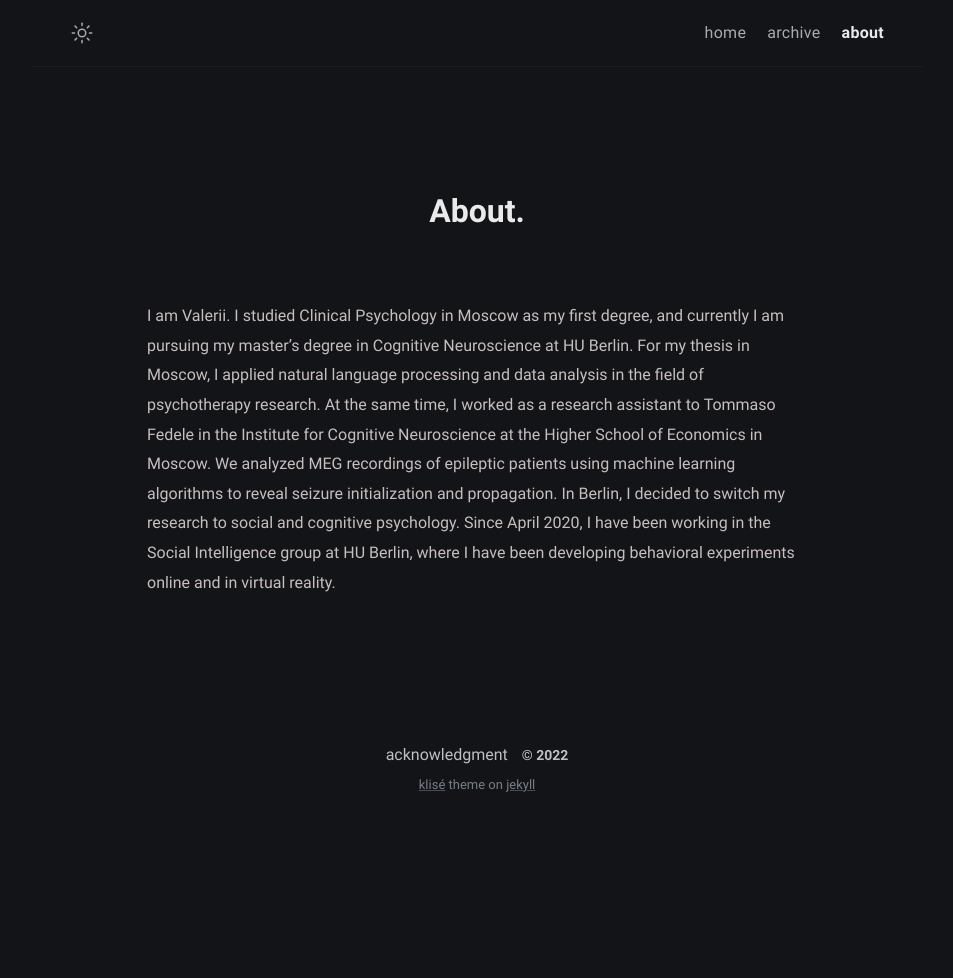
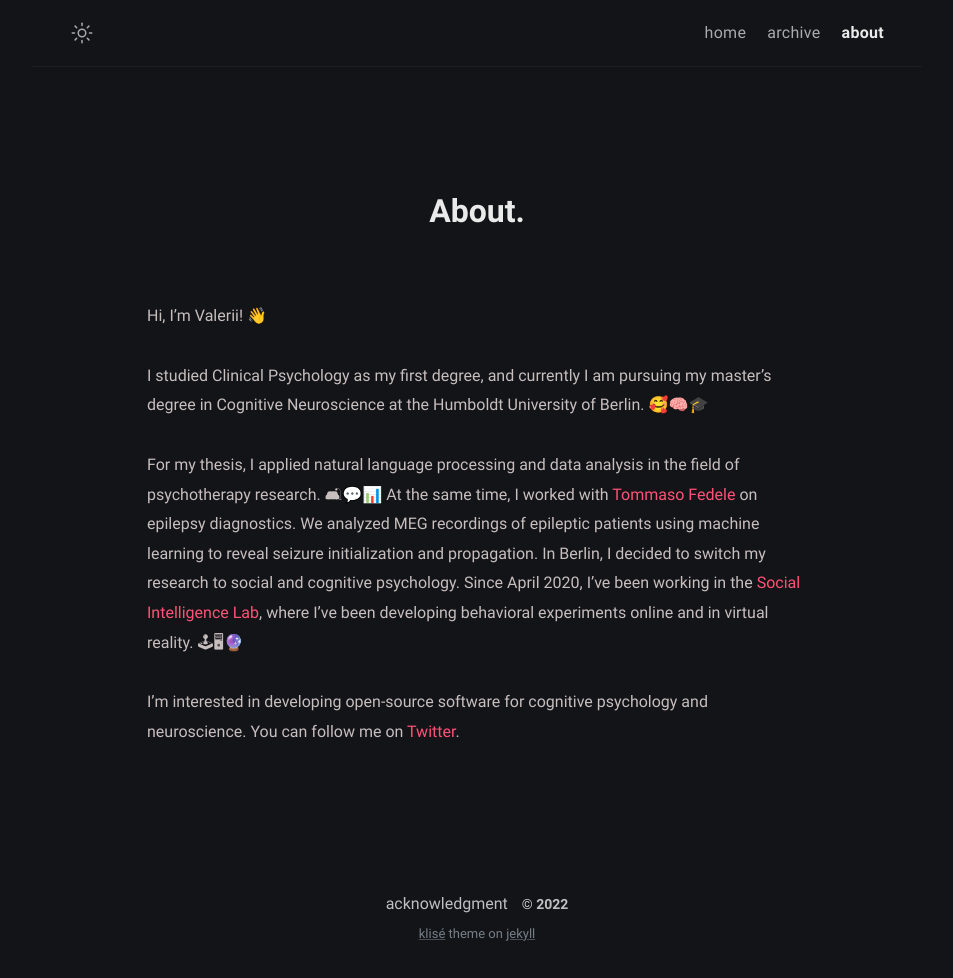
Before and after one commit to vagechirkov/vagechirkov.github.io, a Jekyll site: the page built from about.md, in a window 1280 px wide. Shown: the whole page, without its empty margins (163-1116 px from the left). Built offline with Jekyll 4.4.1, drawn with Linux system fonts in a browser that asks for light colours; before the commit the page ends 900 px from its top, so only the background shows below that.

Commit message:
update about

```diff
--- a/about.md
+++ b/about.md
@@ -5,4 +5,10 @@ layout: page
 comments: false
 ---
 
-I am Valerii. I studied Clinical Psychology in Moscow as my first degree, and currently I am pursuing my master’s degree in Cognitive Neuroscience at HU Berlin. For my thesis in Moscow, I applied natural language processing and data analysis in the field of psychotherapy research. At the same time, I worked as a research assistant to Tommaso Fedele in the Institute for Cognitive Neuroscience at the Higher School of Economics in Moscow. We analyzed MEG recordings of epileptic patients using machine learning algorithms to reveal seizure initialization and propagation. In Berlin, I decided to switch my research to social and cognitive psychology. Since April 2020, I have been working in the Social Intelligence group at HU Berlin, where I have been developing behavioral experiments online and in virtual reality.
+Hi, I’m Valerii! 👋
+
+I studied Clinical Psychology as my first degree, and currently I am pursuing my master’s degree in Cognitive Neuroscience at the Humboldt University of Berlin. 🥰🧠🎓
+
+For my thesis, I applied natural language processing and data analysis in the field of psychotherapy research. 🛋💬📊 At the same time, I worked with [Tommaso Fedele](https://github.com/tommytommy81) on epilepsy diagnostics. We analyzed MEG recordings of epileptic patients using machine learning to reveal seizure initialization and propagation. In Berlin, I decided to switch my research to social and cognitive psychology. Since April 2020, I’ve been working in the [Social Intelligence Lab](https://social-intelligence-group.github.io/), where I’ve been developing behavioral experiments online and in virtual reality. 🕹🖥🔮
+
+I’m interested in developing open-source software for cognitive psychology and neuroscience. You can follow me on [Twitter](https://twitter.com/ValeriiChirkov).
```
Also changed, not shown: _posts/2022-04-15-first-post/2022-04-15-first-post.md (+1 -0 lines).
